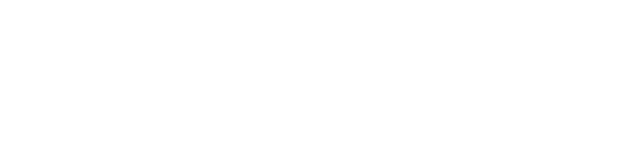
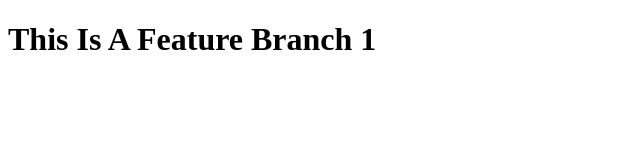
Before and after one commit to DeepakMaharana/git-project1, a plain HTML site: page index.html in a window 1280 px wide. Shown: the whole page, without its empty margins (0-640 px from the left). Drawn offline with Linux system fonts and the light colour scheme.

Commit message:
1st commit in feature branch

```diff
--- a/index.html
+++ b/index.html
@@ -7,5 +7,6 @@
 </head>
 <body>
 
+    <h1>This Is A Feature Branch 1</h1>
 </body>
 </html>
```
